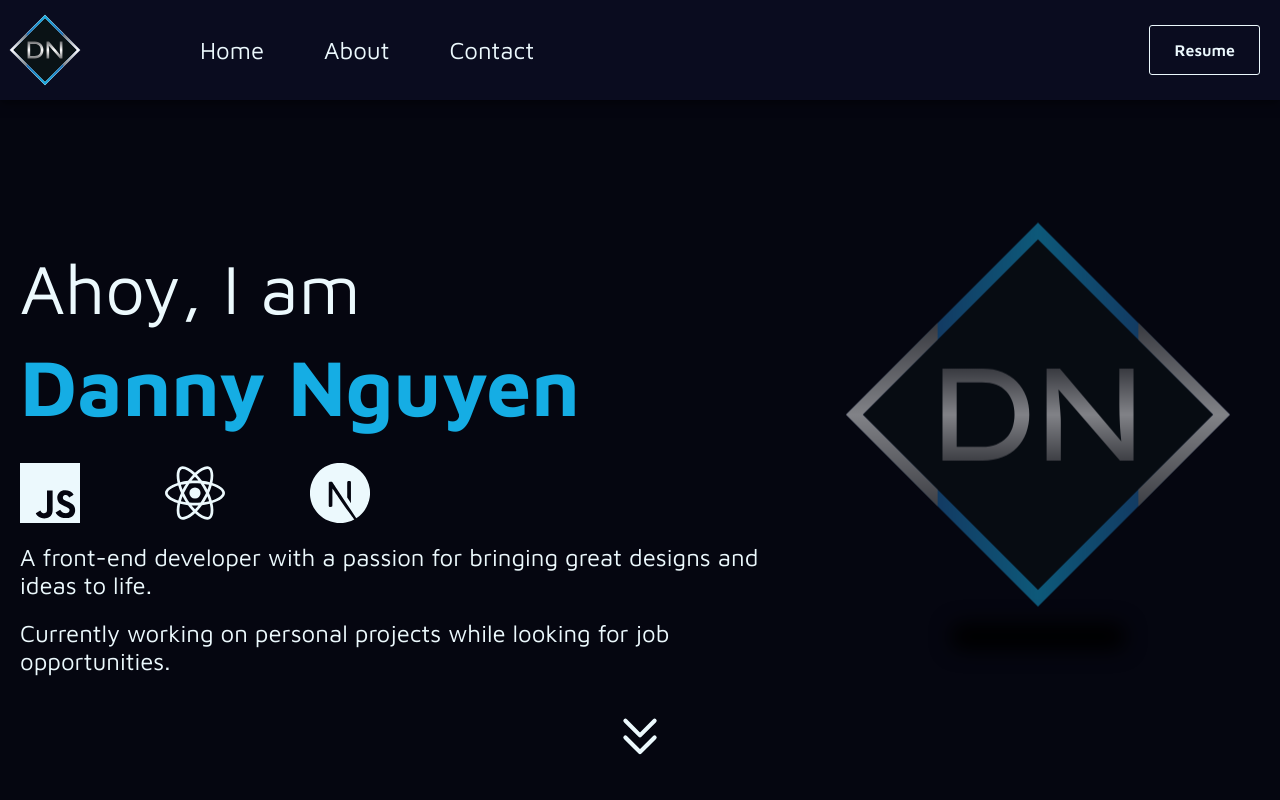
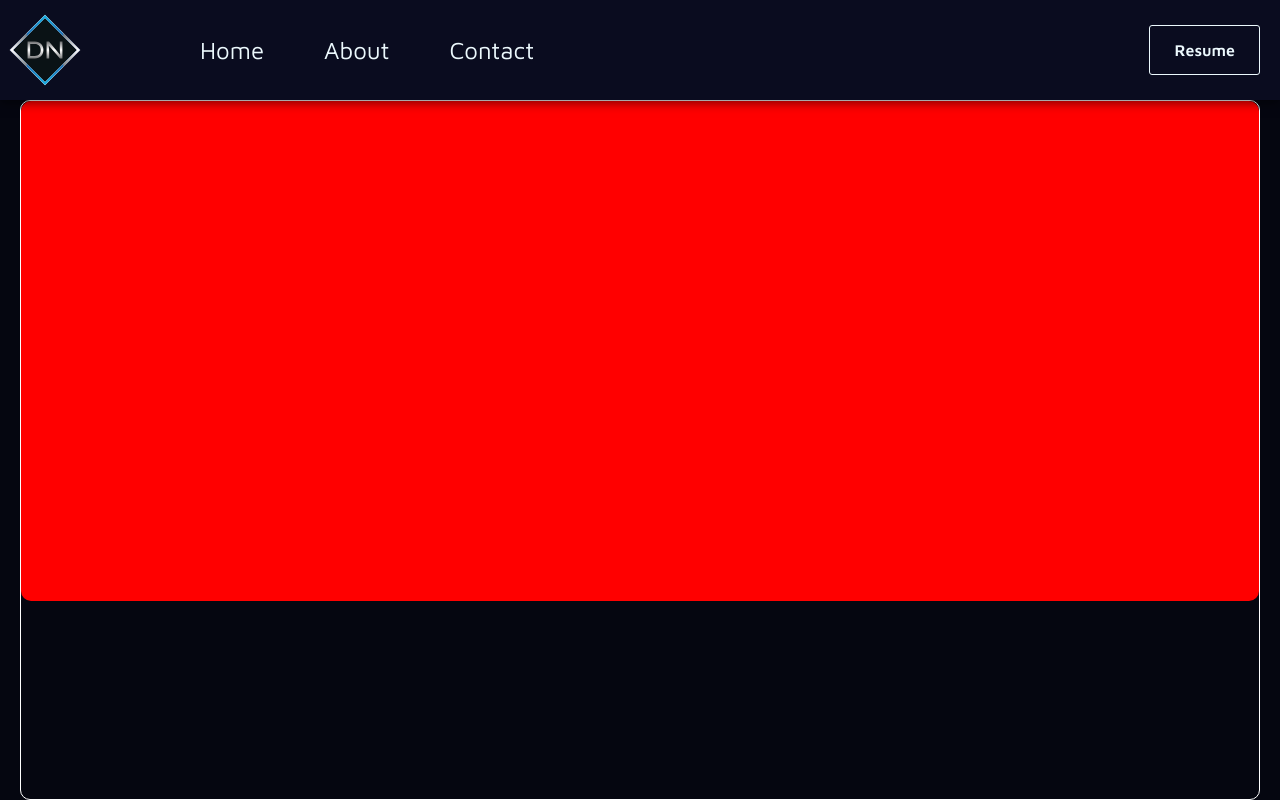
Before and after one commit to dnguyen130/portfolio, a Next.js app: page /about in a window 1280 px wide. Shown: the top 800 px of the page. Built offline with nearby package versions, Linux system fonts and the light colour scheme.

Commit message:
time to move on?

```diff
--- /dev/null
+++ b/components/About/ProfileCard/index.jsx
@@ -0,0 +1,26 @@
+import styled from "styled-components";
+
+const ProfileCardCont = styled.div`
+  width: 100%;
+  height: calc(100vh - 100px);
+  border-radius: 10px;
+  border: 1px solid white;
+  display: flex;
+  flex-direction: column;
+  align-items: center;
+`;
+
+const ProfileHero = styled.div`
+  width: 100%;
+  height: 500px;
+  border-radius: 10px;
+  background-color: red;
+`;
+
+export default function ProfileCard() {
+  return (
+    <ProfileCardCont>
+      <ProfileHero />
+    </ProfileCardCont>
+  );
+}
--- a/components/Home/HeroText/index.jsx
+++ b/components/Home/HeroText/index.jsx
@@ -4,6 +4,7 @@ import { SiJavascript, SiReact, SiNextdotjs } from "react-icons/si";
 import { HiOutlineChevronDoubleDown } from "react-icons/hi";
 import { IconContext } from "react-icons/lib";
 import { motion } from "framer-motion";
+import Link from "next/link";
 
 import { useTheme } from "../../../utils/provider";
 import { SITE_THEME, DEVICES } from "../../../utils/variables";
@@ -88,13 +89,9 @@ const ArrowCont = styled(motion.div)`
   align-self: center;
   position: absolute;
   bottom: 40px;
-`;
-
-const ArrowWrapper = styled.a`
-  width: 100%;
-  height: 100%;
   color: ${(props) => props.arrowColor};
   transition: color 0.25s;
+  cursor: pointer;
 
   &:hover {
     color: ${(props) => props.arrowHoverColor};
@@ -106,19 +103,16 @@ const FloatingLogoCont = styled.div`
   justify-content: center;
   align-items: center;
   position: absolute;
-  width: 50%;
-  height: 500px;
   top: 50%;
-  right: 100px;
   transform: translate(0, -50%);
-  max-width: 400px;
+  max-width: 300px;
   display: none;
+  width: 30%;
+  right: 75px;
+  height: 400px;
 
   @media (min-width: ${DEVICES.laptop}) {
     display: flex;
-    width: 30%;
-    right: 50px;
-    height: 400px;
   }
 
   @media (min-width: ${DEVICES.desktop}) {
@@ -127,20 +121,14 @@ const FloatingLogoCont = styled.div`
 `;
 
 const FloatingLogo = styled(motion.img)`
-  @media (min-width: ${DEVICES.laptop}) {
   position: absolute;
   width: 80%;
   aspect-ratio: 1/1;
   z-index: -2;
   opacity: 0.5;
-  }
 
   @media (min-width: ${DEVICES.desktop}) {
-    position: absolute;
     width: 100%;
-    aspect-ratio: 1/1;
-    z-index: -2;
-    opacity: 0.5;
   }
 `;
 
@@ -229,11 +217,68 @@ const ShadowVariants = {
   },
 };
 
+const MotionContainer = styled(motion.div)`
+  box-sizing: border-box;
+  display: flex;
+  flex-direction: column;
+  justify-content: center;
+  text-align: center;
+  align-items: center;
+  overflow: hidden;
+  height: 100%;
+
+  @media (min-width: ${DEVICES.laptop}) {
+    align-items: flex-start;
+  }
+`;
+
+const MotionItem = styled(motion.div)`
+  width: 100%;
+  display: flex;
+  flex-direction: column;
+  align-items: center;
+
+  @media (min-width: ${DEVICES.laptop}) {
+    align-items: flex-start;
+  }
+`;
+
 export default function HeroText({ arrowHref = "#" }) {
   const { theme } = useTheme();
 
+  const container = {
+    visible: {
+      opacity: 1,
+      transition: {
+        ease: "easeOut",
+        duration: 1,
+        staggerChildren: 0.5,
+      },
+    },
+    hidden: {
+      opacity: 0,
+    },
+  };
+
+  const item = {
+    hidden: { opacity: 0, x: -50 },
+    visible: {
+      opacity: 1,
+      x: 0,
+      y: 0,
+      transition: { ease: "easeOut", duration: 1 },
+    },
+  };
+
   return (
     <HeroTextCont>
+      <MotionContainer
+        variants={container}
+        initial="hidden"
+        whileInView="visible"
+        viewport={{ once: true }}
+        style={{ width: "100%" }}
+      >
         <FloatingLogoCont>
           <FloatingLogo
             src="/logo.svg"
@@ -248,10 +293,17 @@ export default function HeroText({ arrowHref = "#" }) {
           />
         </FloatingLogoCont>
         <TextCont>
-        <FirstLine firstColor={SITE_THEME[theme].text}>Ahoy, I am</FirstLine>
+          <MotionItem variants={item}>
+            <FirstLine firstColor={SITE_THEME[theme].text}>
+              Ahoy, I am
+            </FirstLine>
+          </MotionItem>
+          <MotionItem variants={item}>
             <SecondLine secondColor={SITE_THEME[theme].strong}>
               Danny Nguyen
             </SecondLine>
+          </MotionItem>
+          <MotionItem variants={item}>
             <IconCont>
               {ICONS.map((icon) => {
                 return (
@@ -270,29 +322,31 @@ export default function HeroText({ arrowHref = "#" }) {
                 );
               })}
             </IconCont>
+          </MotionItem>
+          <MotionItem variants={item}>
             <Description descriptionColor={SITE_THEME[theme].text}>
-          A front-end developer with a passion for bringing great designs and
-          ideas to life.
+              A front-end developer with a passion for bringing great designs
+              and ideas to life.
             </Description>
             <Description descriptionColor={SITE_THEME[theme].text}>
               Currently working on personal projects while looking for job
               opportunities.
             </Description>
+          </MotionItem>
         </TextCont>
         <ArrowCont
           initial="initial"
           animate="active"
           variants={ArrowVariants}
           whileTap={{ scale: 0.8 }}
-      >
-        <ArrowWrapper
-          href={arrowHref}
           arrowColor={SITE_THEME[theme].text}
           arrowHoverColor={SITE_THEME[theme].strong}
         >
+          <Link href="#projects" passHref>
             <HiOutlineChevronDoubleDown size="100%" />
-        </ArrowWrapper>
+          </Link>
         </ArrowCont>
+      </MotionContainer>
     </HeroTextCont>
   );
 }
--- a/components/Shared/Dialog/index.jsx
+++ b/components/Shared/Dialog/index.jsx
@@ -38,7 +38,7 @@ const DialogCont = styled(motion.div)`
 
   @media (min-width: ${DEVICES.tablet}) {
     max-width: 700px;
-    max-height: 800px;
+    height: 800px;
     padding: 25px;
   }
 `;
--- a/components/Shared/Drawer/index.jsx
+++ b/components/Shared/Drawer/index.jsx
@@ -246,6 +246,7 @@ export default function Drawer() {
                     drawerbghover={SITE_THEME[theme].drawerhover}
                     drawerfonthover={SITE_THEME[theme].strong}
                     gradient={SITE_THEME[theme].strong}
+                    onClick={() => setActiveDrawer(false)}
                   >
                     <MenuLink>
                       <ButtonLabel
--- a/components/Shared/NavBar/index.jsx
+++ b/components/Shared/NavBar/index.jsx
@@ -201,7 +201,7 @@ export default function NavBar({ burgerOnClick = () => {} }) {
             <NavLinkCont color={SITE_THEME[theme].text}>
               {LINKS.map((o, i) => {
                 return (
-                  <Link key={i} href={o.url} passHref>
+                  <Link key={i} href={o.url} passHref legacyBehavior>
                     <NavCont>
                       <NavLink hoverColor={SITE_THEME[theme].strong}>
                         {o.name}
--- a/pages/_app.js
+++ b/pages/_app.js
@@ -1,7 +1,25 @@
 import AppProvider from "../utils/provider";
 import "../styles/globals.css";
 
+import { useEffect } from "react";
+import { useRouter } from "next/router";
+
 function MyApp({ Component, pageProps }) {
+  function useNormalScrollRoutes() {
+    const router = useRouter();
+
+    useEffect(() => {
+      router.events.on("routeChangeStart", () => {
+        document.documentElement.classList.add("normal-scroll");
+      });
+      router.events.on("routeChangeComplete", () => {
+        document.documentElement.classList.remove("normal-scroll");
+      });
+    });
+  }
+
+  useNormalScrollRoutes();
+
   return (
     <AppProvider>
       <Component {...pageProps} />
--- a/pages/about.js
+++ b/pages/about.js
@@ -1,31 +1,96 @@
 import Head from "next/head";
 import styled from "styled-components";
+import { motion } from "framer-motion";
 
-import NavBar from "../components/Shared/NavBar";
-import HeroText from "../components/Home/HeroText";
+import NavBar from "@/components/Shared/NavBar";
+import Footer from "@/components/Shared/Footer";
+import Drawer from "@/components/Shared/Drawer";
+import ProfileCard from "@/components/About/ProfileCard";
+
+import {
+  useActiveCard,
+  useActiveProject,
+  useActiveDrawer,
+} from "@/utils/provider";
 
 const PageContainer = styled.div`
-  max-width: 100%;
+  width: 100%;
+  max-width: 100vw;
   min-height: 100vh;
   display: flex;
   flex-direction: column;
   align-items: center;
+  justify-content: center;
 `;
 
 const MainContainer = styled.main`
   box-sizing: border-box;
+  max-width: 100vw;
   width: 100%;
-  padding: 20px;
+  padding: 0 20px;
+  display: flex;
+  flex-direction: column;
+  user-select: ${(props) => props.mainSelect};
 `;
 
+const Fade = styled(motion.div)`
+  background-color: black;
+  opacity: ${(props) => props.fadeOpacity};
+  width: 100%;
+  height: 100%;
+  user-select: none;
+  z-index: 2;
+  position: fixed;
+  top: 0;
+  right: 0;
+  overflow: hidden;
+  transition: 0.2s;
+  display: ${(props) => props.fadeDisplay};
+`;
+
+const FadeVariants = {
+  active: {
+    display: "block",
+    opacity: 0.8,
+    transition: {
+      duration: 0.1,
+    },
+  },
+  inactive: {
+    opacity: 0,
+    transition: {
+      duration: 0.2,
+    },
+    transitionEnd: {
+      display: "none",
+    },
+  },
+};
+
 export default function Home() {
+  const { activeCard, setActiveCard } = useActiveCard();
+  const { activeProject } = useActiveProject();
+  const { activeDrawer, setActiveDrawer } = useActiveDrawer();
+  const ap = activeProject;
+
   return (
     <PageContainer>
-      <Head />
-      <NavBar />
-      <MainContainer>
-        <HeroText />
+      <Head></Head>
+      <Fade
+        animate={activeCard || activeDrawer ? "active" : "inactive"}
+        variants={FadeVariants}
+        onClick={() => {
+          setActiveCard(false);
+          setActiveDrawer(false);
+        }}
+      />
+      <Drawer />
+      <NavBar burgerOnClick={() => setActiveDrawer(!activeDrawer)} />
+      <MainContainer mainSelect={activeCard ? "none" : "auto"}>
+        <ProfileCard />
+        <ProfileCard />
       </MainContainer>
+      <Footer />
     </PageContainer>
   );
 }
--- a/pages/index.js
+++ b/pages/index.js
@@ -1,5 +1,4 @@
 import Head from "next/head";
-import { useState, useEffect } from "react";
 import styled from "styled-components";
 import { motion } from "framer-motion";
 
@@ -16,8 +15,6 @@ import {
   useActiveProject,
   useActiveDrawer,
 } from "@/utils/provider";
-
-import { PROJECTLIST } from "../utils/variables";
 
 const PageContainer = styled.div`
   width: 100%;
--- a/styles/globals.css
+++ b/styles/globals.css
@@ -11,6 +11,10 @@ body {
   min-width: 280px;
 }
 
+html.normal-scroll {
+  scroll-behavior: auto;
+}
+
 a {
   color: inherit;
   text-decoration: none;
```
Also changed, not shown: components/Home/Projects/index.jsx (+17 -0 lines). Lines whose indentation alone changed are shown as unchanged.
